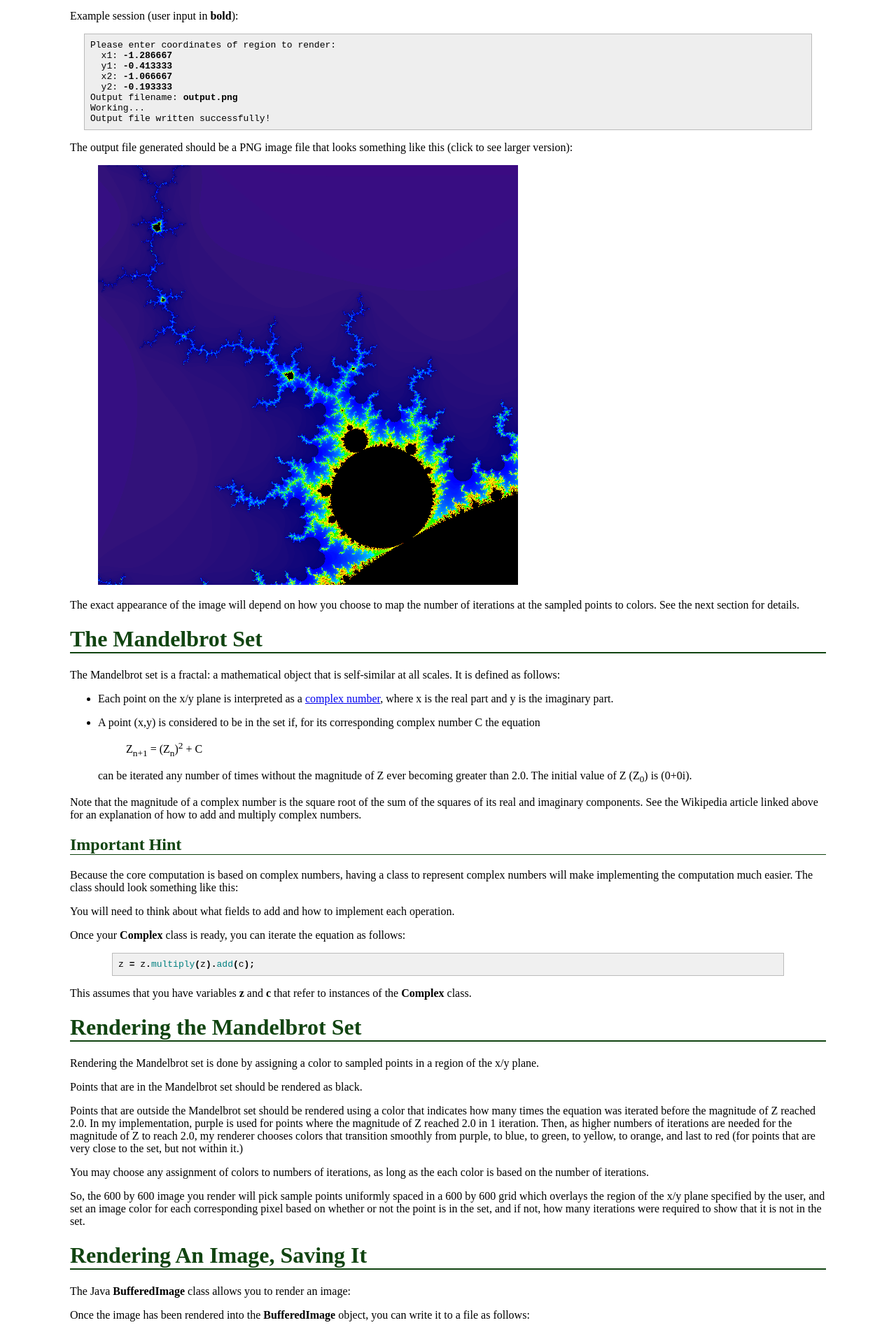
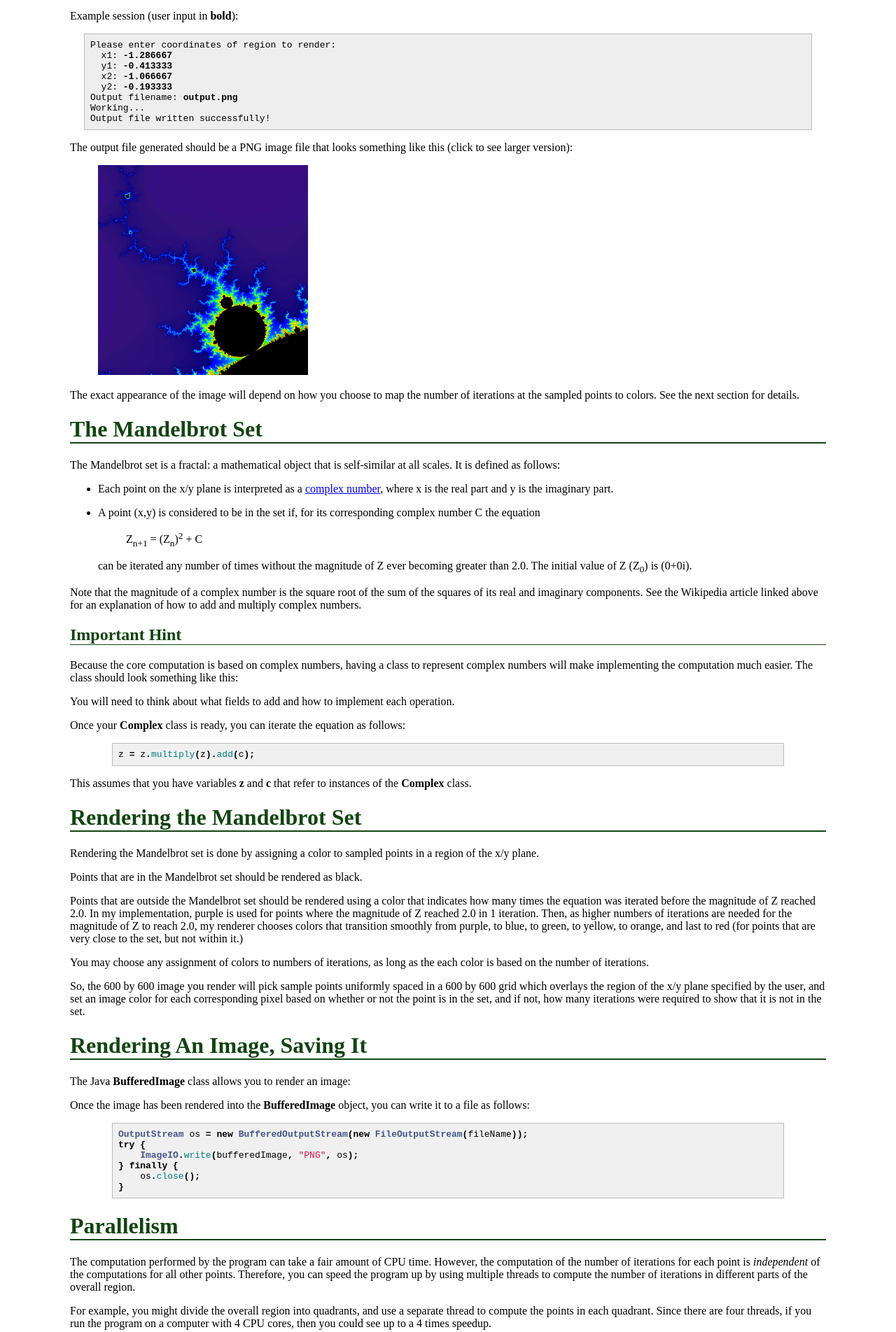
Before and after one commit to ycpcs/cs201-summer2014, a Jekyll site: the page built from assign/assign05.md, in a window 1280 px wide. Shown: the part 444-2348 px from the top of the page at 70% size. Built offline with Jekyll 4.4.1, drawn with Linux system fonts in a browser that asks for light colours; Markdown is read by kramdown in place of the engine named in the settings.

Commit message:
fix image

```diff
--- a/assign/assign05.md
+++ b/assign/assign05.md
@@ -34,7 +34,7 @@ Output file written successfully!
 
 The output file generated should be a PNG image file that looks something like this (click to see larger version):
 
-> <a href="images/assign05/output.png"><img style="width: 300; height: 300;" src="images/assign05/output.png" /></a>
+> <a href="images/assign05/output.png"><img style="width: 300px; height: 300px;" src="images/assign05/output.png" /></a>
 
 The exact appearance of the image will depend on how you choose to map the number of iterations at the sampled points to colors. See the next section for details.
 
```
